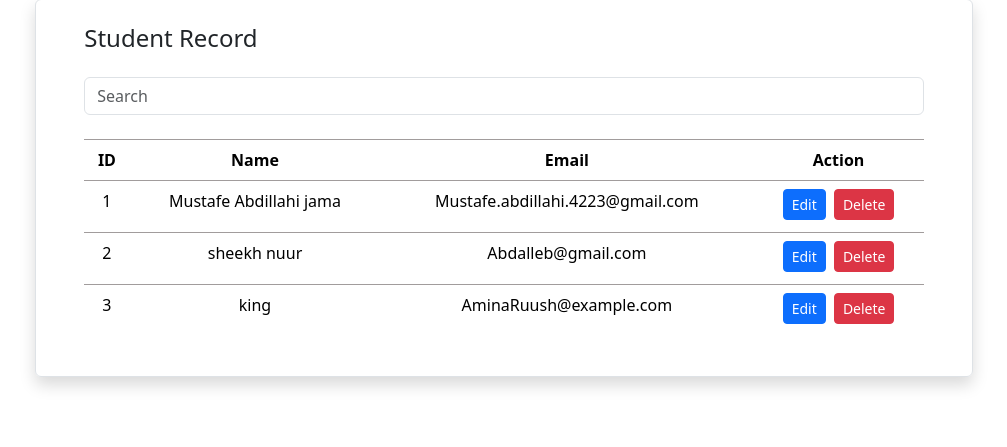
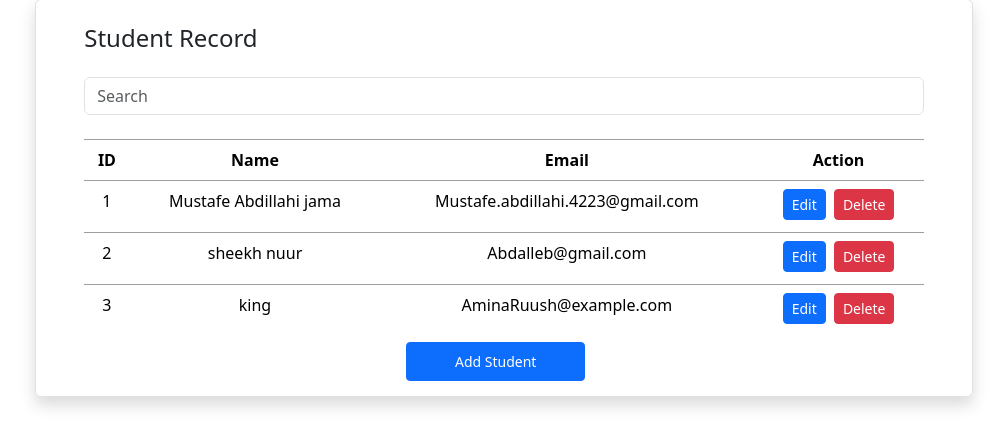
Before and after one commit to Mustafe-Abdillahi/SRS-Django, a Django app: page / in a window 1280 px wide. Shown: the part 145-592 px from the top of the page, without its empty margins (136-1143 px from the left). Run offline with Django 5.2, Linux system fonts and the light colour scheme.

Commit message:
I add addstudent buttton

```diff
--- a/templates/base.html
+++ b/templates/base.html
@@ -65,6 +65,9 @@
         </tbody>
       </table>
     </div>
+    <div class="addbutton d-flex justify-content-center ">
+        <button type="button" class="btn btn-primary btn-sm px-5 py-2">Add Student</button>
+    </div>
 
       </div>
     </div>
```
